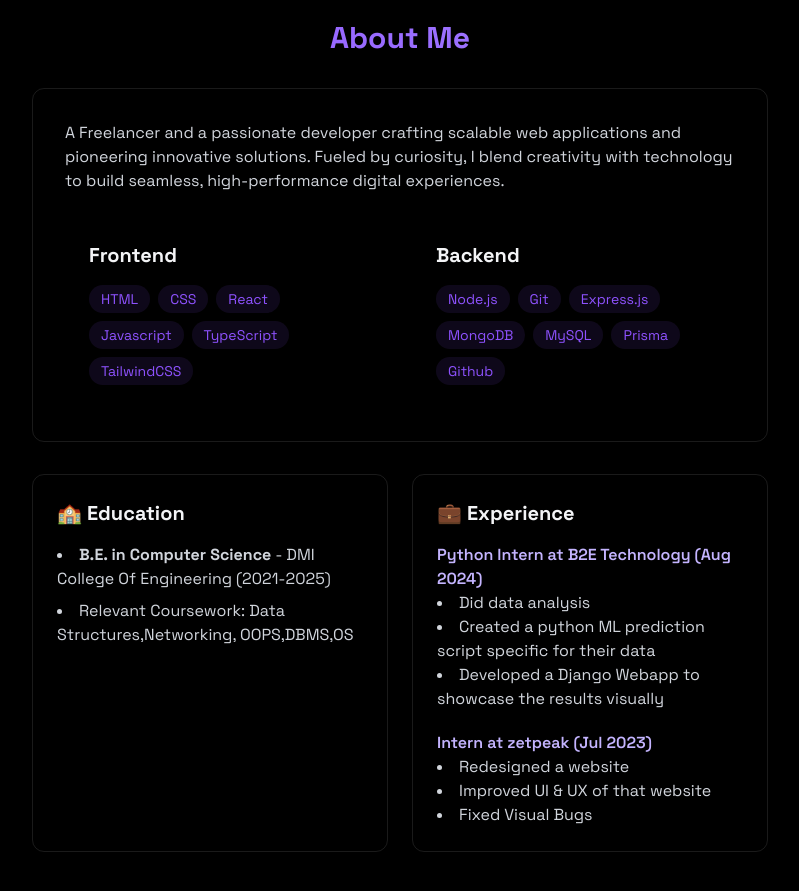
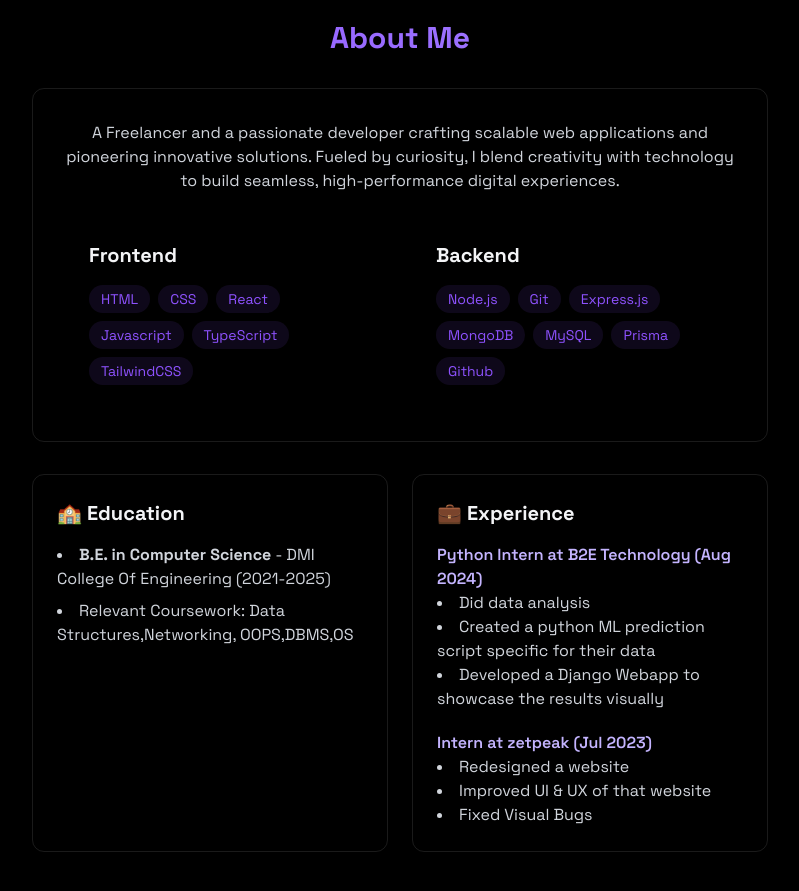
Before and after one commit to MKisKrazy/mk-portfolio, a React (Vite) app: page / in a window 1280 px wide. Shown: the part 860-1751 px from the top of the page, without its empty margins (240-1039 px from the left). Built offline with nearby package versions, Linux system fonts and the light colour scheme.

Commit message:
fixed alignment issues

```diff
--- a/src/components/About.jsx
+++ b/src/components/About.jsx
@@ -23,7 +23,7 @@
           </h2>
 
           <div className="rounded-xl p-8 border-white/10 border hover:-translate-y-1 transition-all">
-            <p className="text-gray-300 mb-6">
+            <p className="text-gray-300 mb-6 text-center">
             A Freelancer and a passionate developer crafting scalable web applications and pioneering innovative solutions. Fueled by curiosity, I blend creativity with technology to build seamless, high-performance digital experiences.
             </p>
 
```
